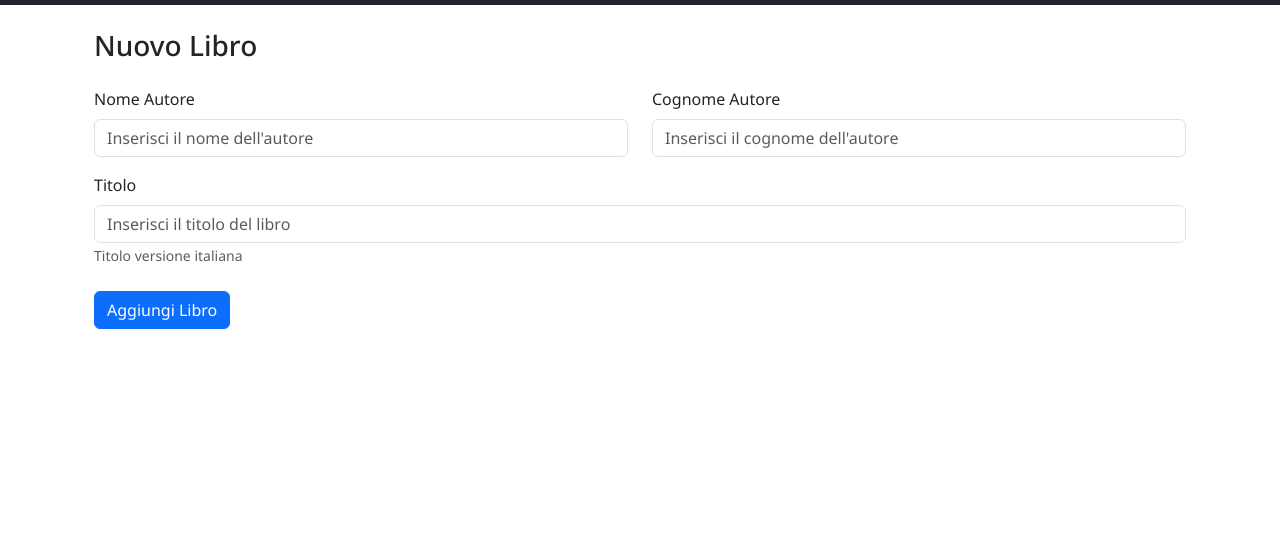
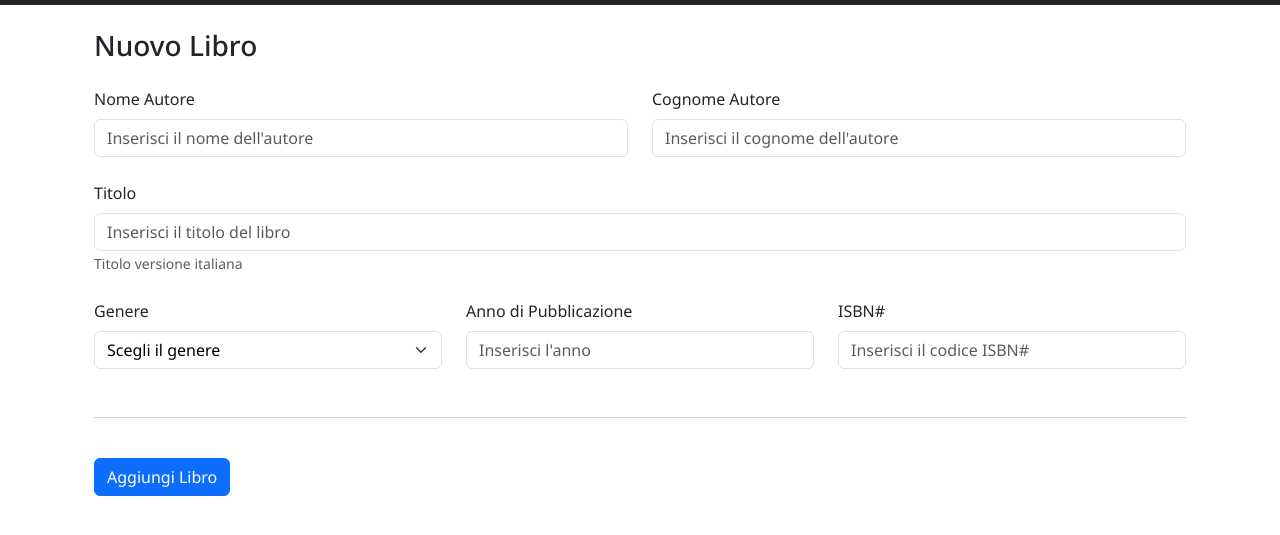
Before and after one commit to giovannimazzi/html-css-bootstrap-dashboard, a plain HTML site: page new_book.html in a window 1280 px wide. Shown: the part 81-616 px from the top of the page. Drawn offline with nearby package versions, Linux system fonts and the light colour scheme.

Commit message:
inserita terza riga del form

```diff
--- a/new_book.html
+++ b/new_book.html
@@ -87,7 +87,7 @@
           method="post"
         >
           <div class="container p-0">
-            <div class="row row-cols-2 mb-3">
+            <div class="row row-cols-2 g-4 mb-4">
               <div class="col">
                 <label for="nome_autore" class="form-label">Nome Autore</label>
                 <input
@@ -111,7 +111,7 @@
                 />
               </div>
             </div>
-            <div class="row">
+            <div class="row mb-4">
               <div class="col">
                 <label for="titolo" class="form-label">Titolo</label>
                 <input
@@ -127,6 +127,45 @@
                 </small>
               </div>
             </div>
+            <div class="row g-4 mb-5">
+              <div class="col-md-4">
+                <label for="genere" class="form-label">Genere</label>
+                <select
+                  id="genere"
+                  name="genere"
+                  aria-label="Default select example"
+                  class="form-select text-black"
+                >
+                  <option selected>Scegli il genere</option>
+                  <option value="1">Genere-1</option>
+                  <option value="2">Genere-2</option>
+                  <option value="3">Genere-3</option>
+                </select>
+              </div>
+              <div class="col-md-4">
+                <label for="anno_pubblicazione" class="form-label"
+                  >Anno di Pubblicazione
+                </label>
+                <input
+                  type="number"
+                  id="anno_pubblicazione"
+                  name="anno_pubblicazione"
+                  placeholder="Inserisci l'anno"
+                  class="form-control"
+                />
+              </div>
+              <div class="col-md-4">
+                <label for="isbn" class="form-label">ISBN# </label>
+                <input
+                  type="text"
+                  id="isbn"
+                  name="isbn"
+                  placeholder="Inserisci il codice ISBN#"
+                  class="form-control"
+                />
+              </div>
+            </div>
+            <hr />
             <button type="submit" class="btn btn-primary mt-4">
               Aggiungi Libro
             </button>
```
